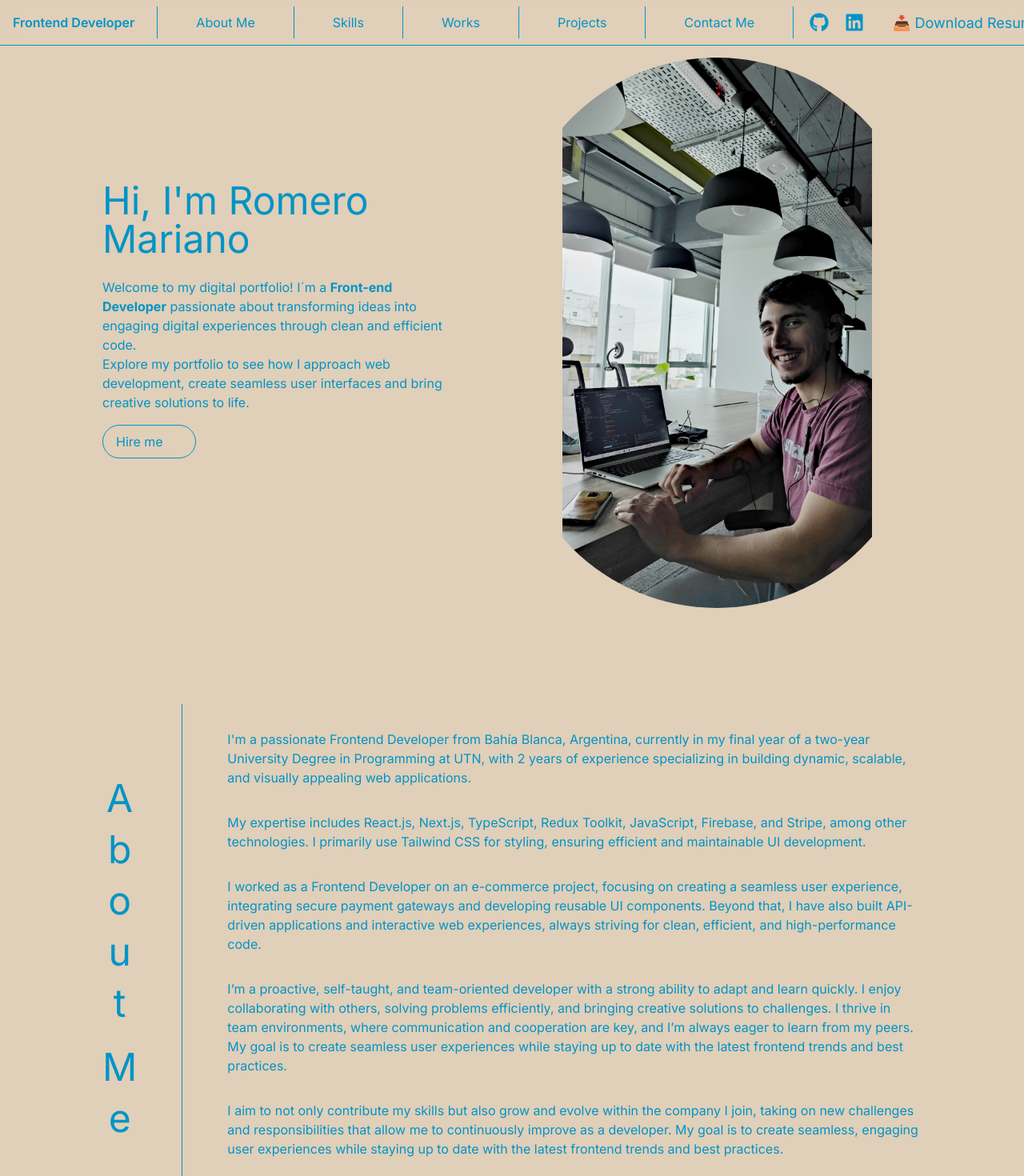
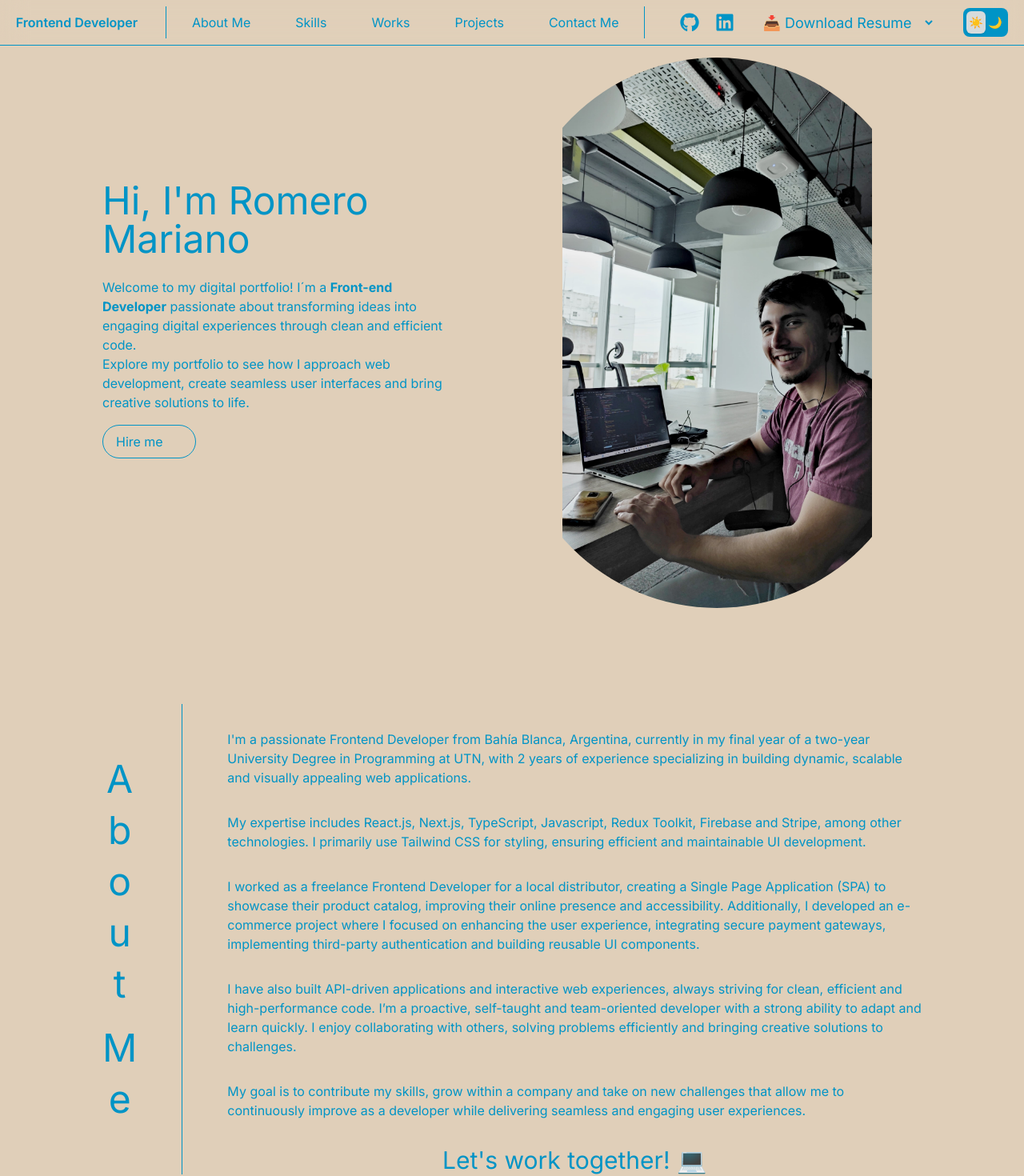
Before and after one commit to Marianoromero8/portfolio, a Next.js app: page / in a window 1280 px wide. Shown: the top 1470 px of the page at 80% size. Built offline with nearby package versions, Linux system fonts and the light colour scheme.

Commit message:
fix: navbar width

```diff
--- a/app/components/AboutMe.tsx
+++ b/app/components/AboutMe.tsx
@@ -16,19 +16,19 @@ export default function AboutMe() {
             </div>
             <div className='text-[#0094C6] flex flex-col gap-6 lg:gap-8 text-center lg:text-left pt-8'>
                 <p className="text-sm sm:text-base">
-                    I'm a passionate Frontend Developer from Bahía Blanca, Argentina, currently in my final year of a two-year University Degree in Programming at UTN, with 2 years of experience specializing in building dynamic, scalable, and visually appealing web applications.
+                    I'm a passionate Frontend Developer from Bahía Blanca, Argentina, currently in my final year of a two-year University Degree in Programming at UTN, with 2 years of experience specializing in building dynamic, scalable and visually appealing web applications.
                 </p>
                 <p className="text-sm sm:text-base">
-                    My expertise includes React.js, Next.js, TypeScript, Redux Toolkit, JavaScript, Firebase, and Stripe, among other technologies. I primarily use Tailwind CSS for styling, ensuring efficient and maintainable UI development.
+                    My expertise includes React.js, Next.js, TypeScript, Javascript, Redux Toolkit, Firebase and Stripe, among other technologies. I primarily use Tailwind CSS for styling, ensuring efficient and maintainable UI development.
                 </p>
                 <p className="text-sm sm:text-base">
-                    I worked as a Frontend Developer on an e-commerce project, focusing on creating a seamless user experience, integrating secure payment gateways and developing reusable UI components. Beyond that, I have also built API-driven applications and interactive web experiences, always striving for clean, efficient, and high-performance code.
+                    I worked as a freelance Frontend Developer for a local distributor, creating a Single Page Application (SPA) to showcase their product catalog, improving their online presence and accessibility. Additionally, I developed an e-commerce project where I focused on enhancing the user experience, integrating secure payment gateways, implementing third-party authentication and building reusable UI components.
                 </p>
                 <p className="text-sm sm:text-base">
-                    I’m a proactive, self-taught, and team-oriented developer with a strong ability to adapt and learn quickly. I enjoy collaborating with others, solving problems efficiently, and bringing creative solutions to challenges. I thrive in team environments, where communication and cooperation are key, and I’m always eager to learn from my peers. My goal is to create seamless user experiences while staying up to date with the latest frontend trends and best practices.
+                    I have also built API-driven applications and interactive web experiences, always striving for clean, efficient and high-performance code. I’m a proactive, self-taught and team-oriented developer with a strong ability to adapt and learn quickly. I enjoy collaborating with others, solving problems efficiently and bringing creative solutions to challenges.
                 </p>
                 <p className="text-sm sm:text-base">
-                    I aim to not only contribute my skills but also grow and evolve within the company I join, taking on new challenges and responsibilities that allow me to continuously improve as a developer. My goal is to create seamless, engaging user experiences while staying up to date with the latest frontend trends and best practices.
+                    My goal is to contribute my skills, grow within a company and take on new challenges that allow me to continuously improve as a developer while delivering seamless and engaging user experiences.
                 </p>
                 <h2 className='flex justify-center text-2xl sm:text-3xl hover:scale-110 transition duration-500'>
                     <a href="mailto:marianoromero97.mr@gmail.com">
--- a/app/components/NavBar.tsx
+++ b/app/components/NavBar.tsx
@@ -52,31 +52,28 @@ export default function NavBar() {
 
   return (
     <div className='fixed text-[#0094c6] flex w-full p-2 border-b border-[#0094c6] backdrop-blur-lg z-50 justify-between'>
-      <div className='flex justify-center items-center w-44 p-2 font-semibold text-[#0094c6] whitespace-nowrap'>
-        {text}
+      <div className='flex justify-center items-center min-w-[176px] p-2 font-semibold text-[#0094c6] whitespace-nowrap'>
+        <p>
+          {text}
+        </p>
       </div>
 
-      {/* Botón de menú hamburguesa (visible solo en móviles) */}
-      <button
-        className="md:hidden text-[#0094c6] text-3xl p-2"
-        onClick={() => setIsOpen(!isOpen)}
-      >
-        {isOpen ? <FaTimes /> : <FaBars />}
-      </button>
-
-      <div className='hidden md:flex flex-row ml-3 pl-2 lg:gap-10 whitespace-nowrap'>
-        <Separator orientation='vertical' className='bg-[#0094c6]' />
-        <Button variant='basic' onClick={() => scrollToSection('aboutme')} className='focus:underline'>About Me</Button>
-        <Separator orientation='vertical' className='bg-[#0094c6]' />
-        <Button variant='basic' onClick={() => scrollToSection('skills')} className='focus:underline'>Skills</Button>
-        <Separator orientation='vertical' className='bg-[#0094c6]' />
-        <Button variant='basic' onClick={() => scrollToSection('works')} className='focus:underline'>Works</Button>
-        <Separator orientation='vertical' className='bg-[#0094c6]' />
-        <Button variant='basic' onClick={() => scrollToSection('projects')} className='focus:underline'>Projects</Button>
-        <Separator orientation='vertical' className='bg-[#0094c6]' />
-        <Button variant='basic' onClick={() => scrollToSection('contacts')} className='focus:underline'>Contact Me</Button>
+      <div className='hidden md:flex'>
         <Separator orientation='vertical' className='bg-[#0094c6]' />
       </div>
+
+      <div className='hidden md:flex flex-row lg:gap-10 whitespace-nowrap'>
+        <Button variant='basic' onClick={() => scrollToSection('aboutme')} className='focus:underline'>About Me</Button>
+        <Button variant='basic' onClick={() => scrollToSection('skills')} className='focus:underline'>Skills</Button>
+        <Button variant='basic' onClick={() => scrollToSection('works')} className='focus:underline'>Works</Button>
+        <Button variant='basic' onClick={() => scrollToSection('projects')} className='focus:underline'>Projects</Button>
+        <Button variant='basic' onClick={() => scrollToSection('contacts')} className='focus:underline'>Contact Me</Button>
+      </div>
+
+      <div className='hidden md:flex'>
+        <Separator orientation='vertical' className='bg-[#0094c6]' />
+      </div>
+
       <div className='hidden md:flex items-center gap-5 pl-5'>
         <a href="https://github.com/Marianoromero8" target='_blank' className='text-2xl' ><FaGithub /></a>
         <a href="https://www.linkedin.com/in/mariano-romero-489104272/" target='_blank' className='text-2xl'><FaLinkedin /></a>
@@ -93,6 +90,14 @@ export default function NavBar() {
         </select>
       </div>
       <TabTheme />
+
+      {/* Botón de menú hamburguesa (visible solo en móviles) */}
+      <button
+        className="md:hidden text-[#0094c6] text-3xl p-2"
+        onClick={() => setIsOpen(!isOpen)}
+      >
+        {isOpen ? <FaTimes /> : <FaBars />}
+      </button>
 
       {isOpen && (
         <div className="md:hidden absolute top-12 left-0 w-full flex flex-col items-center p-5 bg-[#E0CFB9] dark:bg-[#000022] backdrop-blur-lg z-50">
```
